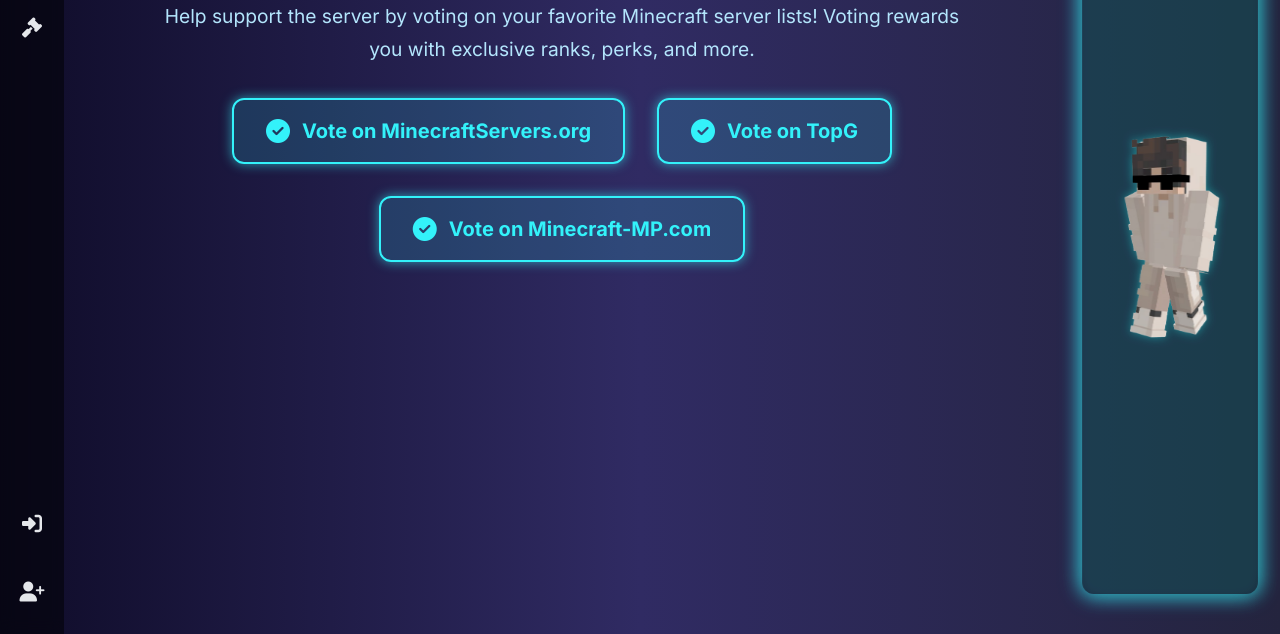
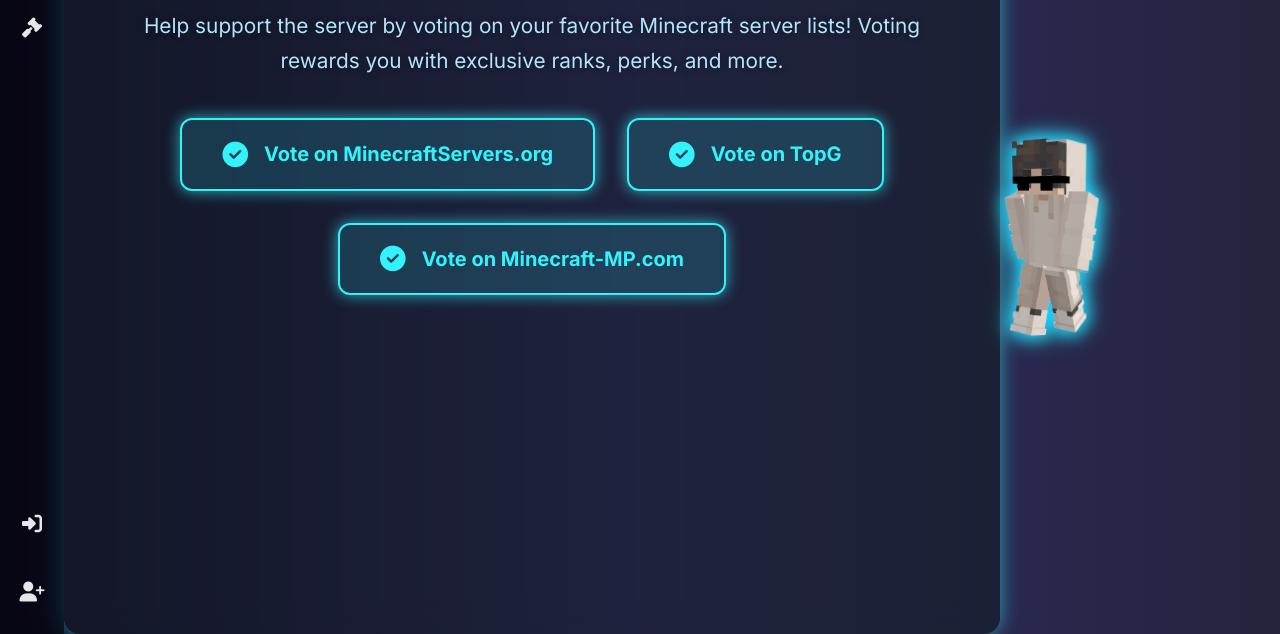
Before and after one commit to oshanisvoid/VoidMC, a plain HTML site: page vote.html in a window 1280 px wide. Shown: the part 166-800 px from the top of the page. Drawn offline with nearby package versions, Linux system fonts and the light colour scheme.

Commit message:
Update vote.html

```diff
--- a/vote.html
+++ b/vote.html
@@ -1,5 +1,5 @@
 <!DOCTYPE html>
-<html lang="en">
+<html lang="en" >
 <head>
   <meta charset="UTF-8" />
   <meta name="viewport" content="width=device-width, initial-scale=1" />
@@ -74,28 +74,33 @@
       margin-left: 64px;
       padding: 2rem 3rem 4rem;
       min-height: 100vh;
-      max-width: calc(100vw - 64px - 220px); /* leave space for skin */
+      max-width: calc(100vw - 64px - 280px); /* leave space for skin */
       position: relative;
       z-index: 10;
+      backdrop-filter: blur(15px);
+      background: rgba(20, 29, 38, 0.6);
+      border-radius: 16px;
+      box-shadow: 0 0 20px rgba(51, 242, 250, 0.6);
     }
 
     /* Voting page styling */
     h2.section-title {
       color: #33F2FA;
       font-weight: 700;
-      font-size: 2.5rem;
+      font-size: 2.8rem;
       margin-bottom: 1rem;
       text-align: center;
-      text-shadow: 0 0 8px rgba(51, 242, 250, 0.6), 0 0 20px rgba(51, 242, 250, 0.4);
+      text-shadow: 0 0 8px rgba(51, 242, 250, 0.8), 0 0 20px rgba(51, 242, 250, 0.6);
     }
 
     p.description {
       color: #b3e5fc;
-      font-size: 1.2rem;
+      font-size: 1.3rem;
       line-height: 1.7;
       max-width: 800px;
-      margin: 0 auto 2rem auto;
+      margin: 0 auto 2.5rem auto;
       text-align: center;
+      text-shadow: 0 0 6px rgba(0,0,0,0.4);
     }
 
     .vote-buttons {
@@ -112,66 +117,69 @@
       color: #33F2FA;
       font-weight: 700;
       font-size: 1.25rem;
-      padding: 1rem 2rem;
+      padding: 1.2rem 2.5rem;
       border-radius: 12px;
       cursor: pointer;
       text-decoration: none;
-      box-shadow: 0 0 12px rgba(51, 242, 250, 0.6);
+      box-shadow: 0 0 15px rgba(51, 242, 250, 0.7);
       transition: all 0.3s ease;
       display: flex;
       align-items: center;
-      gap: 0.75rem;
+      gap: 1rem;
+      user-select: none;
     }
 
     .vote-button:hover {
       background: #33F2FA;
       color: #0f0c29;
-      box-shadow: 0 0 20px #33F2FA;
+      box-shadow: 0 0 25px #33F2FA;
     }
 
     .vote-button i {
-      font-size: 1.5rem;
+      font-size: 1.6rem;
     }
 
     /* Minecraft skin container */
     .skin-container {
       position: fixed;
       top: 50%;
-      right: 20px;
+      right: 150px; /* Adjust to place between voting and right edge */
       transform: translateY(-50%);
-      height: 90vh;
-      max-width: 180px;
+      height: 320px;
+      width: 160px;
       display: flex;
       align-items: center;
       justify-content: center;
       pointer-events: none;
       z-index: 30;
+      user-select: none;
+      perspective: 900px;
+      filter: drop-shadow(0 0 10px rgba(51, 242, 250, 0.9));
+      background: transparent;
     }
 
     .skin-avatar {
-      height: 90vh;
-      max-width: 100%;
+      height: 320px;
+      width: auto;
       object-fit: contain;
       border-radius: 12px;
-      box-shadow: 0 0 20px rgba(51, 242, 250, 0.7);
+      filter: drop-shadow(0 0 8px #19C7FE);
+      animation: slowRotate 15s ease-in-out infinite alternate;
+      will-change: transform;
+      background: transparent !important;
+      pointer-events: none;
       user-select: none;
-      pointer-events: none;
-      filter: drop-shadow(0 0 5px rgba(51, 242, 250, 0.8));
-      animation: slowRotate 12s linear infinite;
-      will-change: transform;
-      background: rgba(0, 0, 0, 0.3);
-      padding: 8px;
     }
 
     @keyframes slowRotate {
       0% {
-        transform: rotateY(0deg);
+        transform: rotateY(-10deg);
       }
       50% {
-        transform: rotateY(15deg);
+        transform: rotateY(10deg);
       }
       100% {
-        transform: rotateY(0deg);
+        transform: rotateY(-10deg);
       }
     }
 
@@ -185,6 +193,7 @@
       text-decoration: none;
       font-size: 1.1rem;
       transition: color 0.3s ease;
+      user-select: none;
     }
     .back-home:hover {
       color: #19C7FE;
@@ -194,16 +203,15 @@
     /* Responsive adjustments */
     @media (max-width: 1024px) {
       main.content-area {
-        max-width: calc(100vw - 64px - 140px);
+        max-width: calc(100vw - 64px - 200px);
         padding: 2rem 2rem 4rem;
       }
       .skin-container {
-        max-width: 140px;
-        right: 10px;
-        height: 70vh;
+        height: 280px;
+        right: 100px;
       }
       .skin-avatar {
-        height: 70vh;
+        height: 280px;
       }
     }
 
@@ -234,13 +242,14 @@
     </div>
   </aside>
 
-  <!-- Skin container fixed right -->
+  <!-- Skin container fixed right, floating between vote and right edge -->
   <section class="skin-container" aria-label="Minecraft Skin _NoTzeR_">
     <img
       src="body-removebg-preview.png"
       alt="_NoTzeR Minecraft Skin"
       class="skin-avatar"
       draggable="false"
+      loading="lazy"
     />
   </section>
 
```
